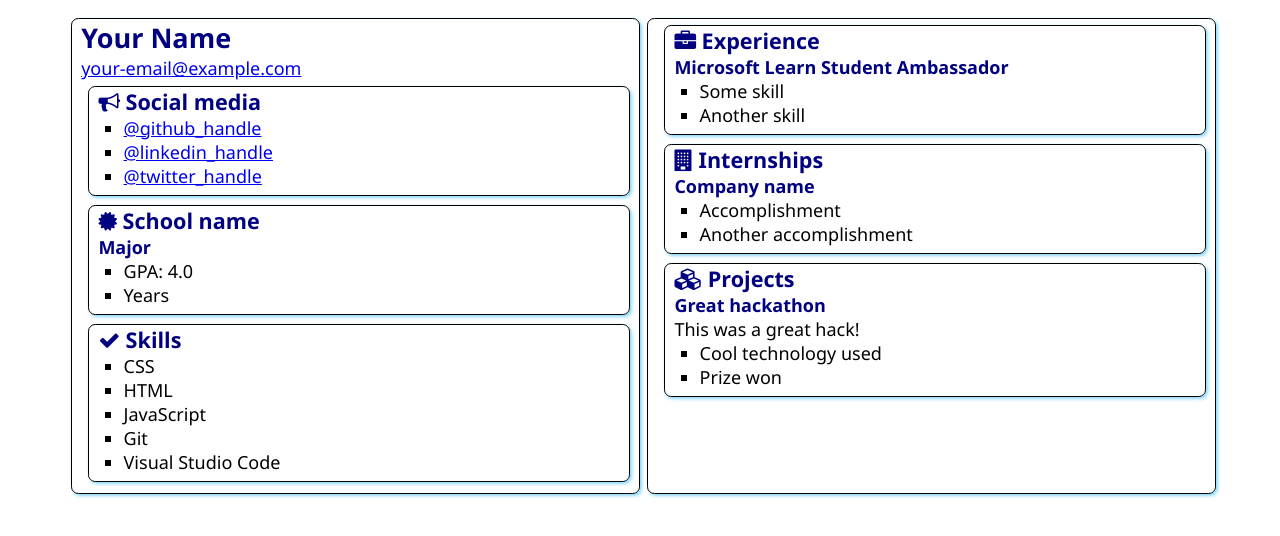
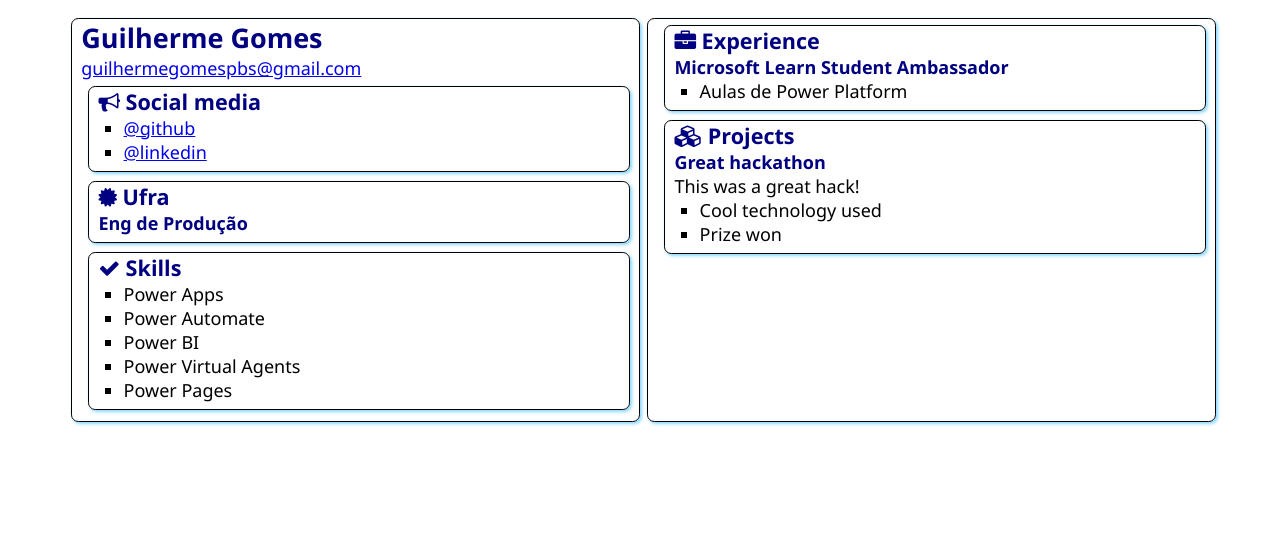
Before and after one commit to GuiAmbassador/SATechnicalOnboarding, a plain HTML site: page src/index.html in a window 1280 px wide. Drawn offline with Linux system fonts and the light colour scheme.

Commit message:
Personalizar HTML

```diff
--- a/src/index.html
+++ b/src/index.html
@@ -12,8 +12,8 @@
 <body>
     <main>
         <article class="box">
-            <h1>Your Name</h1>
-            <div><a href="mailto:your.email@example.com">your-email@example.com</a></div>
+            <h1>Guilherme Gomes</h1>
+            <div><a href="mailto:guilhermegomespbs@gmail.com">guilhermegomespbs@gmail.com</a></div>
 
             <section class="box">
                 <h2>
@@ -21,9 +21,9 @@
                     Social media
                 </h2>
                 <ul>
-                    <li><a href="https://github.com/<handle>">@github_handle</a></li>
-                    <li><a href="https://linkedin.com/in/<handle>">@linkedin_handle</a></li>
-                    <li><a href="https://twitter.com/<handle>">@twitter_handle</a></li>
+                    <li><a href="https://github.com/GuiAmbassador">@github</a></li>
+                    <li><a href="https://linkedin.com/in/guilherme-gomes-eng/">@linkedin</a></li>
+
                 </ul>
             </section>
 
@@ -31,12 +31,11 @@
                 <div class="education">
                     <h2>
                         <i class="fa fa-certificate" aria-hidden="true"></i>
-                        School name
+                        Ufra
                     </h2>
-                    <h3>Major</h3>
+                    <h3>Eng de Produção</h3>
                     <ul>
-                        <li>GPA: 4.0</li>
-                        <li>Years</li>
+
                     </ul>
                 </div>
             </section>
@@ -47,11 +46,11 @@
                     Skills
                 </h2>
                 <ul>
-                    <li>CSS</li>
-                    <li>HTML</li>
-                    <li>JavaScript</li>
-                    <li>Git</li>
-                    <li>Visual Studio Code</li>
+                    <li>Power Apps</li>
+                    <li>Power Automate</li>
+                    <li>Power BI</li>
+                    <li>Power Virtual Agents</li>
+                    <li>Power Pages</li>
                 </ul>
             </section>
         </article>
@@ -63,11 +62,11 @@
                 </h2>
                 <h3>Microsoft Learn Student Ambassador</h3>
                 <ul>
-                    <li>Some skill</li>
-                    <li>Another skill</li>
+                    <li>Aulas de Power Platform</li>
+
                 </ul>
             </section>
-            <section class="box">
+            <!-- <section class="box">
                 <h2>
                     <i class="fa fa-building" aria-hidden="true"></i>
                     Internships
@@ -78,7 +77,7 @@
                     <li>Accomplishment</li>
                     <li>Another accomplishment</li>
                 </ul>
-            </section>
+            </section> -->
             <section class="box">
                 <h2>
                     <i class="fa fa-cubes" aria-hidden="true"></i>
```
